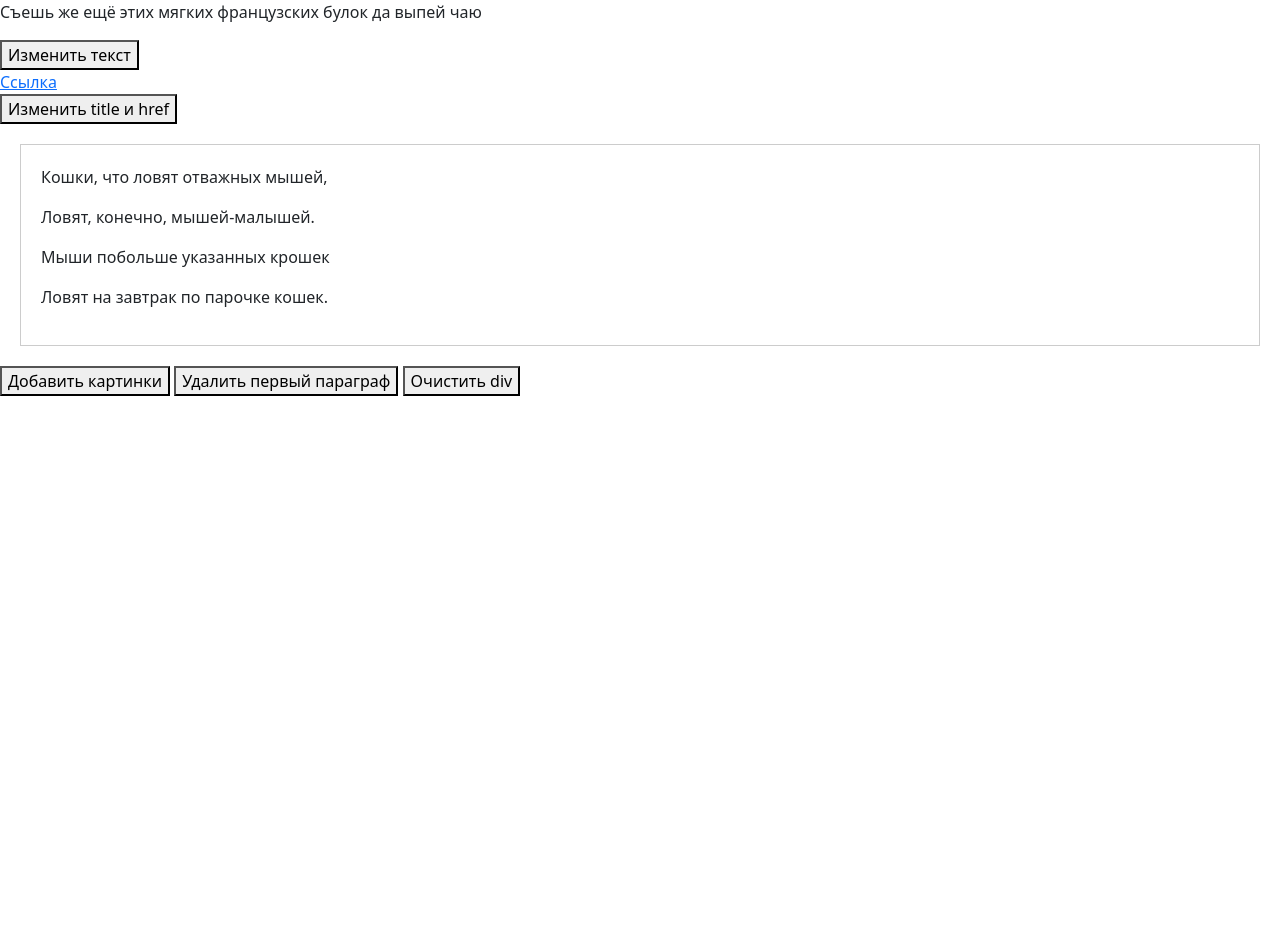
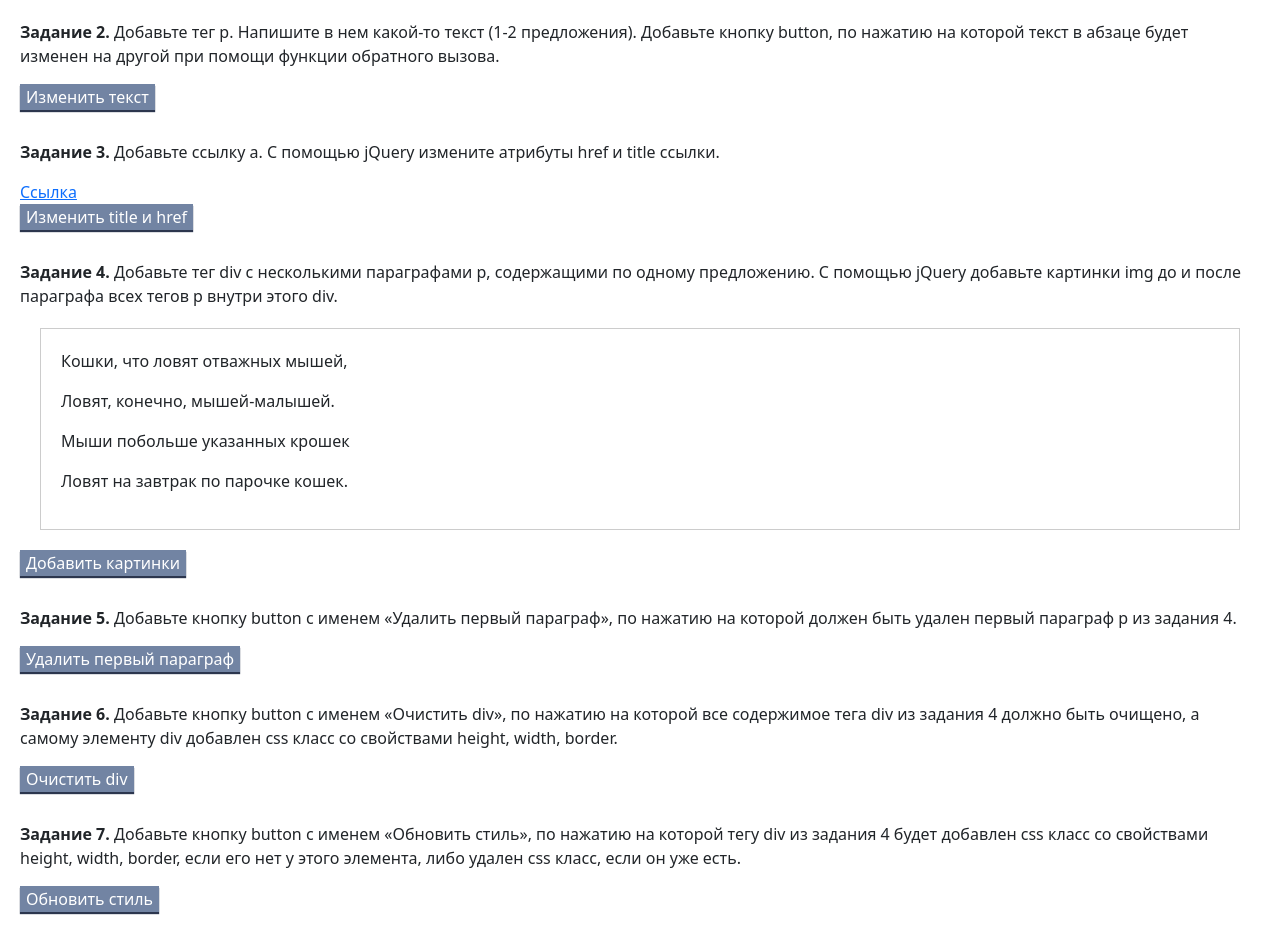
Before and after one commit to KudryavtsevaSofi/digital-dep, a plain HTML site: page module_3_dynamic_pages/lr_2/index2.html in a window 1280 px wide. Before the commit the page ends 800 px from the top, so only its background shows below. Drawn offline with nearby package versions, Linux system fonts and the light colour scheme.

Commit message:
Доделана ЛР2 М3

```diff
--- a/module_3_dynamic_pages/lr_2/index2.html
+++ b/module_3_dynamic_pages/lr_2/index2.html
@@ -9,21 +9,24 @@
         <script src="index2.js"></script>
     </head>
     <body>
-        <!-- Задание 1 -->
+
+        <!-- Задание 2 -->
         <div class="container1">
-            <p>Съешь же ещё этих мягких французских булок да выпей чаю</p>
+            <p><b>Задание 2.</b> Добавьте тег p. Напишите в нем какой-то текст (1-2 предложения). Добавьте кнопку button, по нажатию на которой текст в абзаце будет изменен на другой при помощи функции обратного вызова.</p>
             <button id="changeTextButton">Изменить текст</button>
         </div>
 
-        <!-- Задание 2 -->
+        <!-- Задание 3 -->
         <div class="container2">
+            <p><b>Задание 3.</b> Добавьте ссылку a. С помощью jQuery измените атрибуты href и title ссылки.</p>
             <a title="jQuery" href="https://jquery.com/">Ссылка</a>
             <br>
             <button id="changeAttributeButton">Изменить title и href</button>
         </div>
 
-        <!-- Задание 3 -->
+        <!-- Задание 4 -->
         <div class="container3">
+            <p><b>Задание 4.</b> Добавьте тег div с несколькими параграфами p, содержащими по одному предложению. C помощью jQuery добавьте картинки img до и после параграфа всех тегов p внутри этого div.</p>
             <div class="textContainer">
                 <p>Кошки, что ловят отважных мышей,</p>
                 <p>Ловят, конечно, мышей-малышей.</p>
@@ -31,10 +34,25 @@
                 <p>Ловят на завтрак по парочке кошек.</p>
             </div>
             <button id="addImgeButton">Добавить картинки</button>
-            <!-- Задание 4 -->
+        </div>
+
+        <!-- Задание 5 -->
+        <div class="container4">
+            <p><b>Задание 5.</b> Добавьте кнопку button с именем «Удалить первый параграф», по нажатию на которой должен быть удален первый параграф p из задания 4.</p>
             <button id="removeFirstPButton">Удалить первый параграф</button>
-            <!-- Задание 5 -->
+        </div>
+
+        <!-- Задание 6 -->
+        <div class="container5">
+            <p><b>Задание 6.</b> Добавьте кнопку button с именем «Очистить div», по нажатию на которой все содержимое тега div из задания 4 должно быть очищено, а самому элементу div добавлен css класс со свойствами height, width, border.</p>
             <button id="removeDivPButton">Очистить div</button>
         </div>
+
+        <!-- Задание 7 -->
+        <div class="container6">
+            <p><b>Задание 7.</b> Добавьте кнопку button с именем «Обновить стиль», по нажатию на которой тегу div из задания 4 будет добавлен css класс со свойствами height, width, border, если его нет у этого элемента, либо удален css класс, если он уже есть.</p>
+            <button id="updateStylePButton">Обновить стиль</button>
+        </div>
+
     </body>
 </html>
--- a/module_3_dynamic_pages/lr_2/index2.js
+++ b/module_3_dynamic_pages/lr_2/index2.js
@@ -1,12 +1,12 @@
 $(document).ready(function(){
-    // Задание 1
+    // Задание 2
     document.getElementById('changeTextButton').addEventListener('click', function() {
         $('.container1 p').html(function(){
         return '<p>Вы изменили текст</p>'
         });
     });
 
-    // Задание 2
+    // Задание 3
     $('#changeAttributeButton').click(function() {
         $('a').attr({
             'href': 'https://getbootstrap.com/',
@@ -14,7 +14,7 @@ $(document).ready(function(){
         });
     });
 
-    // Задание 3
+    // Задание 4
     $('#addImgeButton').click(function() {
         $('.textContainer p').each(function() {
             // Добавляем картинку до абзаца
@@ -24,14 +24,19 @@ $(document).ready(function(){
         });
     });
 
-    // Задание 4
+    // Задание 5
     $('#removeFirstPButton').click(function() {
         $('.textContainer p:first').remove();
     });
 
-    // Задание 4
+    // Задание 6
     $('#removeDivPButton').click(function() {
         $('.textContainer').empty();
         $('.textContainer').addClass('empty-container');
     });
+
+    // Задание 7
+    $('#updateStylePButton').click(function() {
+        $('.textContainer').toggleClass('updateStyleСontainer');
+    });
 });
--- a/module_3_dynamic_pages/lr_2/style2.css
+++ b/module_3_dynamic_pages/lr_2/style2.css
@@ -12,6 +12,34 @@ img {
 
 .empty-container {
     height: 200px;
-    width: 300px;
+    width: auto;
     border: 2px dashed rgb(0, 0, 0);
 }
+
+.updateStyleСontainer{
+    height: 200px;
+    width: auto;
+    margin: 20px;
+    border: 2px dashed rgb(255, 0, 0);
+    background-color: #ccc;
+}
+
+.container1, .container2, .container3, .container4, .container5, .container6, .container7 {
+    margin: 10px;
+    padding: 10px;
+}
+
+button {
+    border: none;
+    text-decoration: none;
+    color: white;
+    background: #7284a3;
+    box-shadow: 0 2px 1px #2c364e;
+}
+
+button:hover {
+    background: #2c364e;
+    box-shadow: none;
+    position: relative;
+    top: 2px;
+}
```
